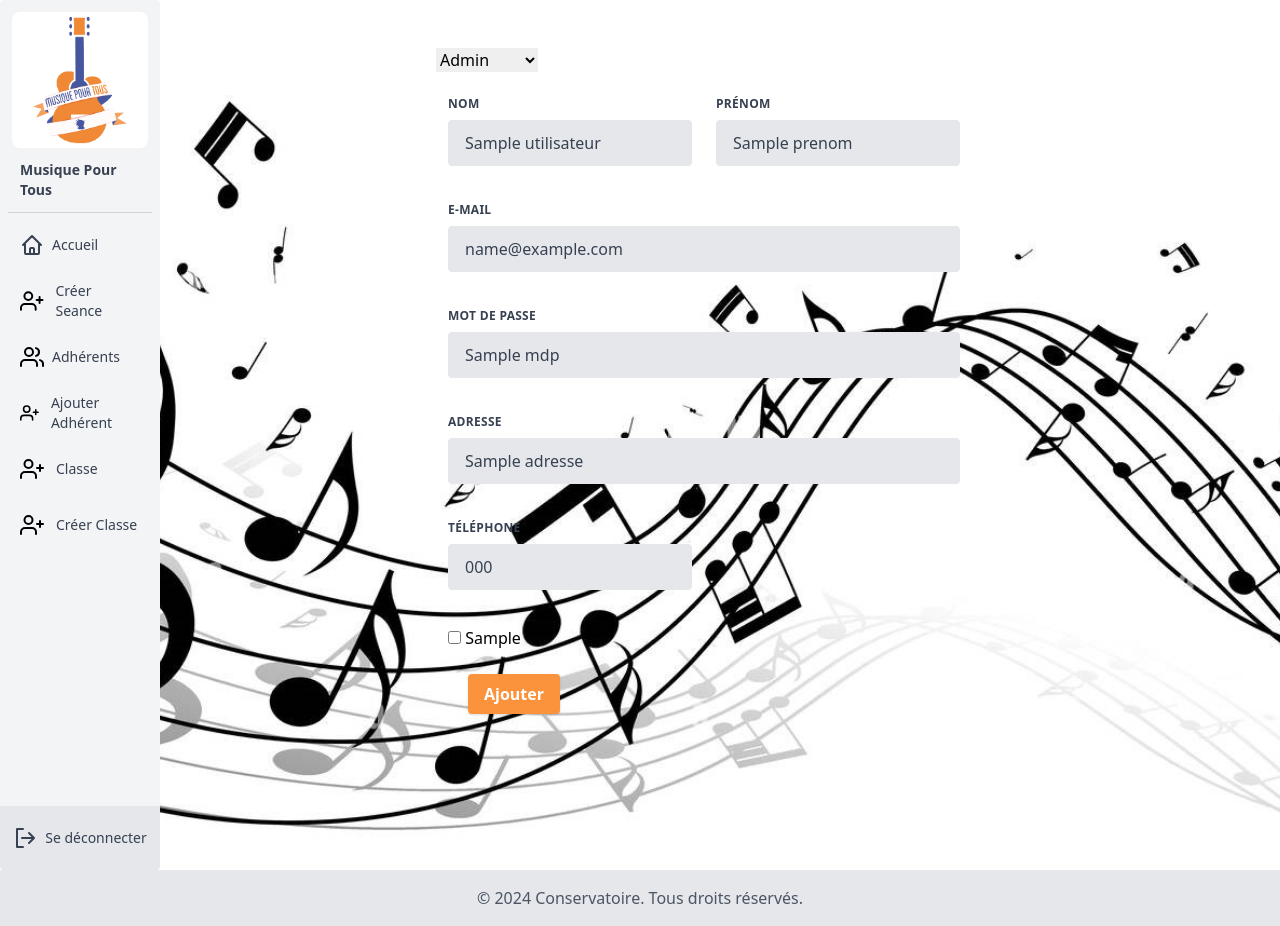
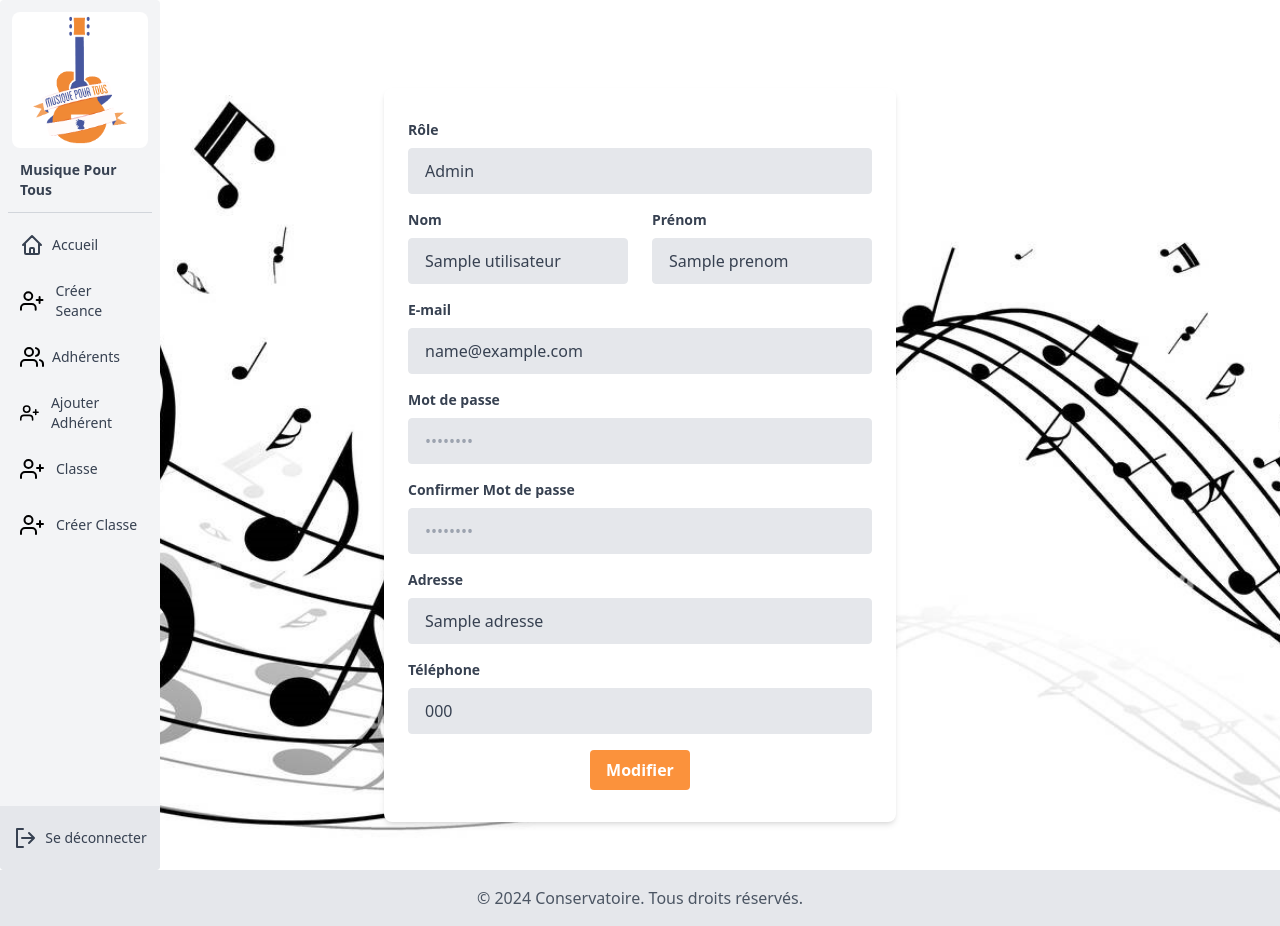
Before and after one commit to BuuurnZ/ApiProjectJakerta, a PHP site: template Vue/Utilisateur/formModifPersonne.php in a window 1280 px wide. Run offline with PHP 8.4, Linux system fonts and the light colour scheme; the template is opened without the code that fills it: most values are stand-ins (such as "Sample title", 1, 10 or a date in 2020); data that the repository does not hold is empty; style sheets or scripts are compiled from the project's sources; some libraries are stand-ins or nearby versions.

Commit message:
rajout de la modification + changement front

```diff
--- a/Vue/Utilisateur/cListeAdh.php
+++ b/Vue/Utilisateur/cListeAdh.php
@@ -44,7 +44,7 @@
                         </div>
                     </div>
                     <div class="absolute bottom-4 right-4 sm:static sm:flex sm:justify-end sm:p-4">
-                        <a class="flex items-center bg-yellow-500 h-10 px-3 mt-2 rounded hover:bg-yellow-600" href="index.php?uc=utilisateur&action=modifier&idutilisateur=<?= $eleve->getIdutilisateur() ?>">
+                        <a class="flex items-center bg-yellow-500 h-10 px-3 mt-2 rounded hover:bg-yellow-600" href="index.php?uc=utilisateur&action=formModifier&idutilisateur=<?= $eleve->getIdutilisateur() ?>">
                             <svg xmlns="http://www.w3.org/2000/svg" class="h-4 w-4" fill="none" viewBox="0 0 24 24" stroke="currentColor">
                                 <path stroke-linecap="round" stroke-linejoin="round" stroke-width="2" d="M15 12a3 3 0 11-6 0 3 3 0 016 0z" />
                                 <path stroke-linecap="round" stroke-linejoin="round" stroke-width="2" d="M17.5 21h-11a2.5 2.5 0 01-2.5-2.5v-11A2.5 2.5 0 016.5 5h11a2.5 2.5 0 012.5 2.5v11a2.5 2.5 0 01-2.5 2.5z" />
--- a/Vue/Utilisateur/formModifPersonne.php
+++ b/Vue/Utilisateur/formModifPersonne.php
@@ -1,9 +1,8 @@
-<div>
 <?php
 include("Vue/navbar.php");
 ?>
 
-<section style="background-image: url('Images/music.jpg');" class="bg-cover h-screen overflow-hidden p-12 bg-violet-600">
+<section style="background-image: url('Images/music.jpg');" class="bg-cover h-screen overflow-auto p-12 bg-violet-600">
 
     <?php if (!empty($_SESSION['message'])): ?>
         <div class="m-2 bg-red-200 text-white font-semibold flex justify-center p-4 rounded-md" role="alert" data-auto-dismiss="2000">
@@ -12,134 +11,130 @@
         <?php unset($_SESSION['message']); ?>
     <?php endif; ?>
 
+    <div class="w-full max-w-lg mx-auto bg-white rounded-lg shadow-md">
+        <form id="form" class="mt-10 px-6 py-8" action="index.php?uc=utilisateur&action=modifier&idutilisateur=<?= $utilisateur->getIdutilisateur() ?>" method="post">
 
-<div class="sm:ml-40 ">
-<form id="form" class="mt-30 ml-60 w-full max-w-lg flex-col" action="index.php?uc=eleve&action=validerModifier&idutilisateur=<?php echo($utilisateur->getIdutilisateur()) ?>" method="post">
-
-<div class="flex flex-wrap -mx-3 mb-6">
-    <select id="services" name="role">
-            <option value="1" <?php if($utilisateur instanceof Utilisateur){echo("selected");}?>>Admin</option>
-            <option value="2" <?php if($utilisateur instanceof Eleve){echo("selected");}?> >Élève</option>
-            <option value="3" <?php if($utilisateur instanceof Professeur){echo("selected");}?>>Professeur</option>
-
+            <div class="mb-4">
+                <label class="block text-gray-700 text-sm font-bold mb-2" for="role">
+                    Rôle
+                </label>
+                <select id="role" name="role" class="appearance-none block w-full bg-gray-200 text-gray-700 border border-gray-200 rounded py-3 px-4 mb-3 leading-tight focus:outline-none focus:bg-white">
+                    <option value="1" <?php if ($utilisateur instanceof Utilisateur) echo "selected"; ?>>Admin</option>
+                    <option value="2" <?php if ($utilisateur instanceof Eleve) echo "selected"; ?>>Élève</option>
+                    <option value="3" <?php if ($utilisateur instanceof Professeur) echo "selected"; ?>>Professeur</option>
                 </select>
             </div>
 
-  <div class="flex flex-wrap -mx-3 mb-6">
+            <div class="mb-4">
+                <div class="flex flex-wrap -mx-3">
                     <div class="w-full md:w-1/2 px-3 mb-6 md:mb-0">
-        <label class="block uppercase tracking-wide text-gray-700 text-xs font-bold mb-2" for="grid-first-name">
+                        <label class="block text-gray-700 text-sm font-bold mb-2" for="nom">
                             Nom
                         </label>
-        <input id="one" name="nom" class="appearance-none block w-full bg-gray-200 text-gray-700 border border-gray-200 rounded py-3 px-4 mb-3 leading-tight focus:outline-none focus:bg-white" id="grid-first-name" type="text" placeholder="Jane" value="<?= $utilisateur->getNom() ?>" required>
+                        <input id="nom" name="nom" class="appearance-none block w-full bg-gray-200 text-gray-700 border border-gray-200 rounded py-3 px-4 leading-tight focus:outline-none focus:bg-white" type="text" placeholder="Jane" value="<?= $utilisateur->getNom() ?>" required>
                     </div>
                     <div class="w-full md:w-1/2 px-3">
-        <label class="block uppercase tracking-wide text-gray-700 text-xs font-bold mb-2" for="grid-last-name">
+                        <label class="block text-gray-700 text-sm font-bold mb-2" for="prenom">
                             Prénom
                         </label>
-        <input id="two" name="prenom" class="appearance-none block w-full bg-gray-200 text-gray-700 border border-gray-200 rounded py-3 px-4 leading-tight focus:outline-none focus:bg-white focus:border-gray-500" id="grid-last-name" type="text" placeholder="Doe" value="<?= $utilisateur->getPrenom() ?>" required>
+                        <input id="prenom" name="prenom" class="appearance-none block w-full bg-gray-200 text-gray-700 border border-gray-200 rounded py-3 px-4 leading-tight focus:outline-none focus:bg-white" type="text" placeholder="Doe" value="<?= $utilisateur->getPrenom() ?>" required>
+                    </div>
                 </div>
             </div>
 
-  <div class="flex flex-wrap -mx-3 mb-6">
-      <div class="w-full px-3">
-          <label class="block uppercase tracking-wide text-gray-700 text-xs font-bold mb-2">
+            <div class="mb-4">
+                <label class="block text-gray-700 text-sm font-bold mb-2" for="mail">
                     E-mail
                 </label>
-          <input id="three" name="mail" class="appearance-none block w-full bg-gray-200 text-gray-700 border border-gray-200 rounded py-3 px-4 mb-3 leading-tight focus:outline-none focus:bg-white focus:border-gray-500" id="grid-password" type="email" placeholder="user@example.me" value="<?= $utilisateur->getMail() ?>" required>
-      </div>
+                <input id="mail" name="mail" class="appearance-none block w-full bg-gray-200 text-gray-700 border border-gray-200 rounded py-3 px-4 leading-tight focus:outline-none focus:bg-white" type="email" placeholder="user@example.me" value="<?= $utilisateur->getMail() ?>" required>
             </div>
 
-  <div class="flex flex-wrap -mx-3 mb-6">
-      <div class="w-full px-3">
-          <label class="block uppercase tracking-wide text-gray-700 text-xs font-bold mb-2">
+            <div class="mb-4">
+                <label class="block text-gray-700 text-sm font-bold mb-2" for="mdp">
                     Mot de passe
                 </label>
-          <input id="four" name="mdp" class="appearance-none block w-full bg-gray-200 text-gray-700 border border-gray-200 rounded py-3 px-4 mb-3 leading-tight focus:outline-none focus:bg-white focus:border-gray-500" placeholder="••••••••" value="<?= $utilisateur->getMdp() ?>" required>
-      </div>
+                <input id="mdp" name="mdp" class="appearance-none block w-full bg-gray-200 text-gray-700 border border-gray-200 rounded py-3 px-4 leading-tight focus:outline-none focus:bg-white" type="password" placeholder="••••••••">
             </div>
 
-  <div class="flex flex-wrap -mx-3 mb-6">
-      <div class="w-full px-3">
-          <label class="block uppercase tracking-wide text-gray-700 text-xs font-bold mb-2">
+            <div class="mb-4">
+                <label class="block text-gray-700 text-sm font-bold mb-2" for="confirm_mdp">
+                    Confirmer Mot de passe
+                </label>
+                <input id="confirm_mdp" name="confirm_mdp" class="appearance-none block w-full bg-gray-200 text-gray-700 border border-gray-200 rounded py-3 px-4 leading-tight focus:outline-none focus:bg-white" type="password" placeholder="••••••••">
+                <p id="mdp_error" class="text-red-500 text-xs italic" style="display: none;">Les mots de passe ne correspondent pas.</p>
+            </div>
+
+            <div class="mb-4">
+                <label class="block text-gray-700 text-sm font-bold mb-2" for="adresse">
                     Adresse
                 </label>
-          <input id="four" name="adresse" class="appearance-none block w-full bg-gray-200 text-gray-700 border border-gray-200 rounded py-3 px-4 mb-3 leading-tight focus:outline-none focus:bg-white focus:border-gray-500" placeholder="24 place de la concorde, 75015 Paris" value="<?= $utilisateur->getAdresse() ?>" required>
-      </div>
+                <input id="adresse" name="adresse" class="appearance-none block w-full bg-gray-200 text-gray-700 border border-gray-200 rounded py-3 px-4 leading-tight focus:outline-none focus:bg-white" type="text" placeholder="24 place de la concorde, 75015 Paris" value="<?= $utilisateur->getAdresse() ?>" required>
             </div>
 
-  <div class="flex flex-wrap -mx-3 mb-6">
-      <div class="w-full md:w-1/2 px-3 mb-6 md:mb-0">
-          <label class="block uppercase tracking-wide text-gray-700 text-xs font-bold mb-2">
+            <div class="mb-4">
+                <label class="block text-gray-700 text-sm font-bold mb-2" for="telephone">
                     Téléphone
                 </label>
-          <input id="five" name="telephone" class="appearance-none block w-full bg-gray-200 text-gray-700 border border-gray-200 rounded py-3 px-4 mb-3 leading-tight focus:outline-none focus:bg-white" placeholder="+0654899585" value="<?= $utilisateur->getTelephone() ?>" required>
-      </div>
+                <input id="telephone" name="telephone" class="appearance-none block w-full bg-gray-200 text-gray-700 border border-gray-200 rounded py-3 px-4 leading-tight focus:outline-none focus:bg-white" type="text" placeholder="+0654899585" value="<?= $utilisateur->getTelephone() ?>" required>
             </div>
 
-    <div class="flex flex-wrap -mx-3 mb-6">
-      <div class="w-full md:w-1/2 px-3 mb-6 md:mb-0">
+            <div class="mb-4 instruments-container">
+                <label class="block text-gray-700 text-sm font-bold mb-2">
+                    Instruments
+                </label>
                 <ul>
-        <?php
-          foreach ($LesInstruments as $instrument) { ?>
-
+                    <?php foreach ($LesInstruments as $instrument): ?>
                         <li>
-                <input type="checkbox" id="<?= $instrument->getIDINSTRUMENT() ?>" name="instruments[]" value="<?= $instrument->getIDINSTRUMENT() ?>"
-                <?php if(gettype($utilisateur->getInstruments())!= "integer"){foreach($utilisateur->getInstruments() as $instrumentUtilisateur){
-                if($instrument->getIDINSTRUMENT() == $instrumentUtilisateur) { echo('checked');}}}?>  >
-                <label for="<?= $instrument->getIDINSTRUMENT() ?>"><?= $instrument->getLIBELLE() ?></label>
+                            <input type="checkbox" id="instrument<?= $instrument->getIDINSTRUMENT() ?>" name="instruments[]" value="<?= $instrument->getIDINSTRUMENT() ?>" <?php if (in_array($instrument->getIDINSTRUMENT(), $utilisateur->getInstruments())) echo 'checked'; ?>>
+                            <label for="instrument<?= $instrument->getIDINSTRUMENT() ?>"><?= $instrument->getLIBELLE() ?></label>
                         </li>
-
-        <?php } ?>
+                    <?php endforeach; ?>
                 </ul>
             </div>
-    </div>
 
-    <div class="flex ml-5 md:w-2/3">
-      <button id="submitbtn" class="shadow bg-orange-400 hover:bg-purple-400 focus:shadow-outline focus:outline-none text-white font-bold py-2 px-4 rounded" type="submit">
-        Ajouter
+            <div class="flex justify-center">
+                <button id="submitbtn" class="bg-orange-400 hover:bg-purple-400 focus:shadow-outline focus:outline-none text-white font-bold py-2 px-4 rounded" type="submit">
+                    Modifier
                 </button>
             </div>
 
+            <?php if ($utilisateur instanceof Eleve): ?>
+                <input type="hidden" id="ideleve" name="ideleve" value="<?= $utilisateur->getIDELEVE() ?>">
+            <?php elseif ($utilisateur instanceof Professeur): ?>
+                <input type="hidden" id="idprofesseur" name="idprofesseur" value="<?= $utilisateur->getIDPROFESSEUR() ?>">
+            <?php endif; ?>
 
+        </form>
     </div>
+</section>
+
 <script>
-        try {
+    document.addEventListener('DOMContentLoaded', function() {
+        const roleSelect = document.getElementById('role');
+        const instrumentsContainer = document.querySelector('.instruments-container'); // Utilisation de la classe spécifique
+        const instrumentCheckboxes = document.querySelectorAll('input[type="checkbox"]');
+        const instrumentLabels = document.querySelectorAll('.instruments-container label');
 
-            let form = document.getElementById('form')
-            form.addEventListener('submit', (e) => {
-                e.preventDefault()
-
-                let five = document.getElementById('five').value
-                let six = document.getElementById('six').value
-
-                if(isNaN(five) or five.length < 10){
-                    throw {name:"TelFormatExp", message:"Veuillez saisir le bon format de numéro de téléphone."}
+        function updateInstrumentOptions() {
+            const role = roleSelect.value;
+            if (role === '1') { // Admin
+                instrumentsContainer.style.display = 'none';
+                instrumentCheckboxes.forEach(checkbox => checkbox.checked = false);
+            } else { // Élève ou Professeur
+                instrumentsContainer.style.display = 'block';
+                if (role === '2') { // Élève
+                    instrumentCheckboxes.forEach(checkbox => {
+                        checkbox.type = 'radio';
+                    });
+                } else if (role === '3') { // Professeur
+                    instrumentCheckboxes.forEach(checkbox => {
+                        checkbox.type = 'checkbox';
+                    });
+                }
+            }
         }
 
-                if(isNaN(six)){
-                    throw {name:"BourseFormatExp", message:"Veuillez saisir une bourse."}
-                }
-            })
-
-        } catch (e) {
-            alert(e.message)
-        }
+        roleSelect.addEventListener('change', updateInstrumentOptions);
+        updateInstrumentOptions(); // Appel initial pour mettre à jour selon la valeur initiale
+    });
 </script>
-
-    <?php
-      if($utilisateur instanceof Eleve){ ?>
-
-      <input type="hidden" id="ideleve" name="ideleve" value="<?= $utilisateur->getIDELEVE() ?>">
-
-    <?php } ?>
-    <?php
-      if($utilisateur instanceof Professeur){ ?>
-
-      <input type="hidden" id="idprofesseur" name="idprofesseur" value="<?= $utilisateur->getIDPROFESSEUR() ?>">
-
-    <?php } ?>
-</form>
-
-
-</div>
-</div>
```
Also changed, not shown: Controller/UtilisateurController.php (+116 -4 lines), Vue/Utilisateur/formAjoutPersonne.php (+32 -2 lines). Lines whose indentation alone changed are shown as unchanged.
